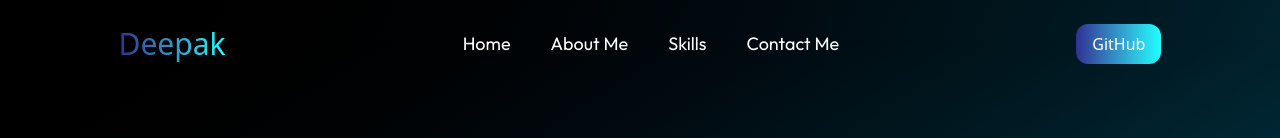
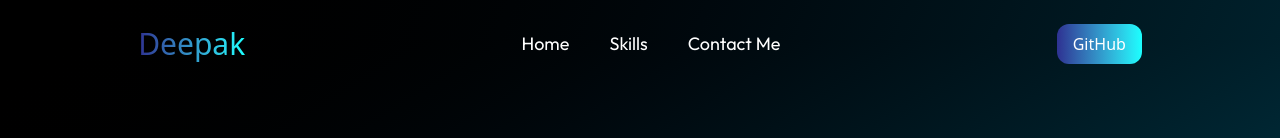
Before and after one commit to abhii012/portfolio, a React (Vite) app: page / in a window 1280 px wide. Shown: the top 138 px of the page. Built offline with nearby package versions, Linux system fonts and the light colour scheme; grey boxes are pictures that could not be loaded.

Commit message:
Update Navbar.jsx

```diff
--- a/src/coomponents/Navbar.jsx
+++ b/src/coomponents/Navbar.jsx
@@ -10,7 +10,7 @@ const Navbar = () => {
         <div className="logo bg-gradient-to-r from-[#2E3192]  to-[#1BFFFF] bg-clip-text text-transparent text-3xl">Deepak</div>
     <div className='font-outfit text-center  list-none flex gap-10 justify-center  cursor-pointer text-lg'>
       <li><Link to='home' smooth={true} duration={500}  isDynamic={true}  >Home</Link></li>
-      <li><Link to='about' smooth={true} duration={500}>About Me</Link></li>
+{/*       <li><Link to='about' smooth={true} duration={500}>About Me</Link></li> */}
       <li><Link to='skills' smooth={true} duration={500}>Skills</Link></li>
       <li><Link to='contact' smooth={true} duration={500}>Contact Me</Link></li>
     </div>
```
